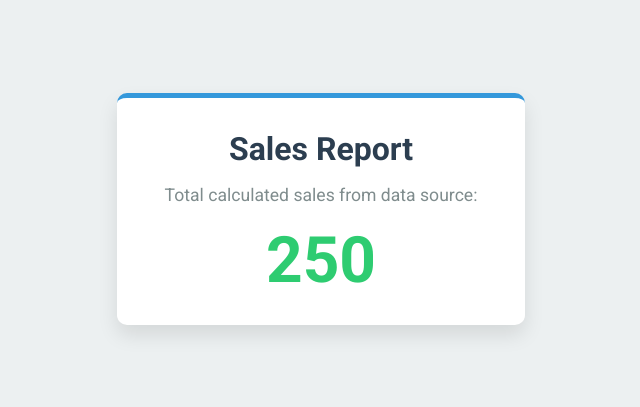
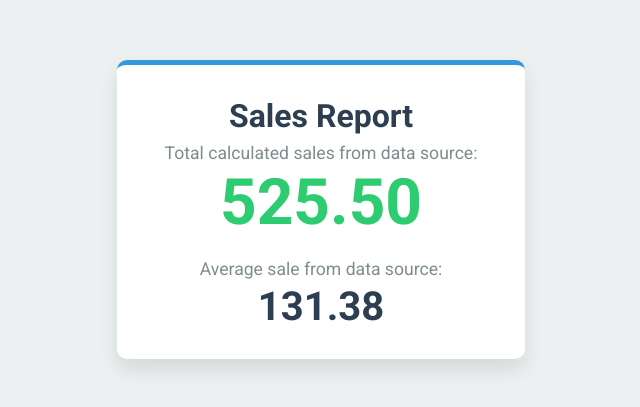
Before and after one commit to 22f1000091/sales-dashboard-x2g7k, a plain HTML site: page index.html in a window 1280 px wide. Shown: the part 191-598 px from the top of the page, without its empty margins (319-959 px from the left). Drawn offline with Linux system fonts and the light colour scheme.

Commit message:
feat: Revise application (Round 2)

```diff
--- a/index.html
+++ b/index.html
@@ -14,6 +14,7 @@
             --card-background: #ffffff;
             --text-color: #34495e;
             --success-color: #2ecc71;
+            --info-color: #3498db;
         }
 
         body {
@@ -45,14 +46,29 @@
         p {
             font-size: 1.1rem;
             color: #7f8c8d;
-            margin-bottom: 1.5rem;
+            margin-bottom: 0.5rem; /* Adjusted for multiple values */
+            margin-top: 1.5rem;
         }
+        p:first-of-type { /* Adjust margin for the first p */
+            margin-top: 0;
+            margin-bottom: 0.5rem;
+        }
+
 
         #total-sales {
             font-size: 4rem;
             font-weight: 700;
             color: var(--success-color);
             line-height: 1;
+            margin-bottom: 0;
+        }
+
+        #average-sale {
+            font-size: 2.5rem;
+            font-weight: 700;
+            color: var(--primary-color);
+            line-height: 1;
+            margin-bottom: 0;
         }
     </style>
 </head>
@@ -62,6 +78,9 @@
         <h1>Sales Report</h1>
         <p>Total calculated sales from data source:</p>
         <div id="total-sales">...</div>
+
+        <p>Average sale from data source:</p>
+        <div id="average-sale">...</div>
     </div>
 
     <script>
@@ -69,21 +88,24 @@
             // CSV data is embedded directly into the script as per the brief.
             const csvData = `product,sales
 Widget A,100
-Widget B,150`;
+Widget B,150
+Widget C,75.50
+Widget D,200`;
 
             /**
-             * Parses the CSV string, calculates the sum of the 'sales' column,
-             * and updates the DOM.
+             * Parses the CSV string, calculates the sum and count of the 'sales' column,
+             * and returns them.
              * @param {string} data - The CSV data as a string.
-             * @returns {number} The calculated total sales.
+             * @returns {{total: number, count: number}} An object containing the total sales and the count of sales entries.
              */
-            function calculateTotal(data) {
+            function calculateSalesMetrics(data) {
                 const lines = data.trim().split('\n');
 
                 // Remove the header row
-                const header = lines.shift();
+                lines.shift();
 
                 let total = 0;
+                let count = 0;
 
                 lines.forEach(line => {
                     // Split line by comma
@@ -94,28 +116,41 @@ Widget B,150`;
                         // The sales value is the second column (index 1)
                         const salesValue = parseFloat(columns[1]);
 
-                        // Add to total if it's a valid number
+                        // Add to total and increment count if it's a valid number
                         if (!isNaN(salesValue)) {
                             total += salesValue;
+                            count++;
                         }
                     }
                 });
 
-                return total;
+                return { total: total, count: count };
             }
 
-            // Get the target element to display the result
+            // Get the target elements to display the results
             const totalSalesElement = document.getElementById('total-sales');
+            const averageSaleElement = document.getElementById('average-sale');
 
             try {
-                // Calculate the total
-                const total = calculateTotal(csvData);
+                // Calculate the total and count
+                const { total, count } = calculateSalesMetrics(csvData);
 
-                // Update the element with the calculated total
-                totalSalesElement.textContent = total;
+                // Update the total sales element
+                totalSalesElement.textContent = total.toLocaleString(undefined, { minimumFractionDigits: 2, maximumFractionDigits: 2 });
+
+                // Calculate average
+                let average = 0;
+                if (count > 0) {
+                    average = total / count;
+                }
+
+                // Update the average sale element
+                averageSaleElement.textContent = average.toLocaleString(undefined, { minimumFractionDigits: 2, maximumFractionDigits: 2 });
+
             } catch (error) {
                 // Display an error message if something goes wrong
                 totalSalesElement.textContent = 'Error';
+                averageSaleElement.textContent = 'Error';
                 console.error('Error processing sales data:', error);
             }
         });
```
